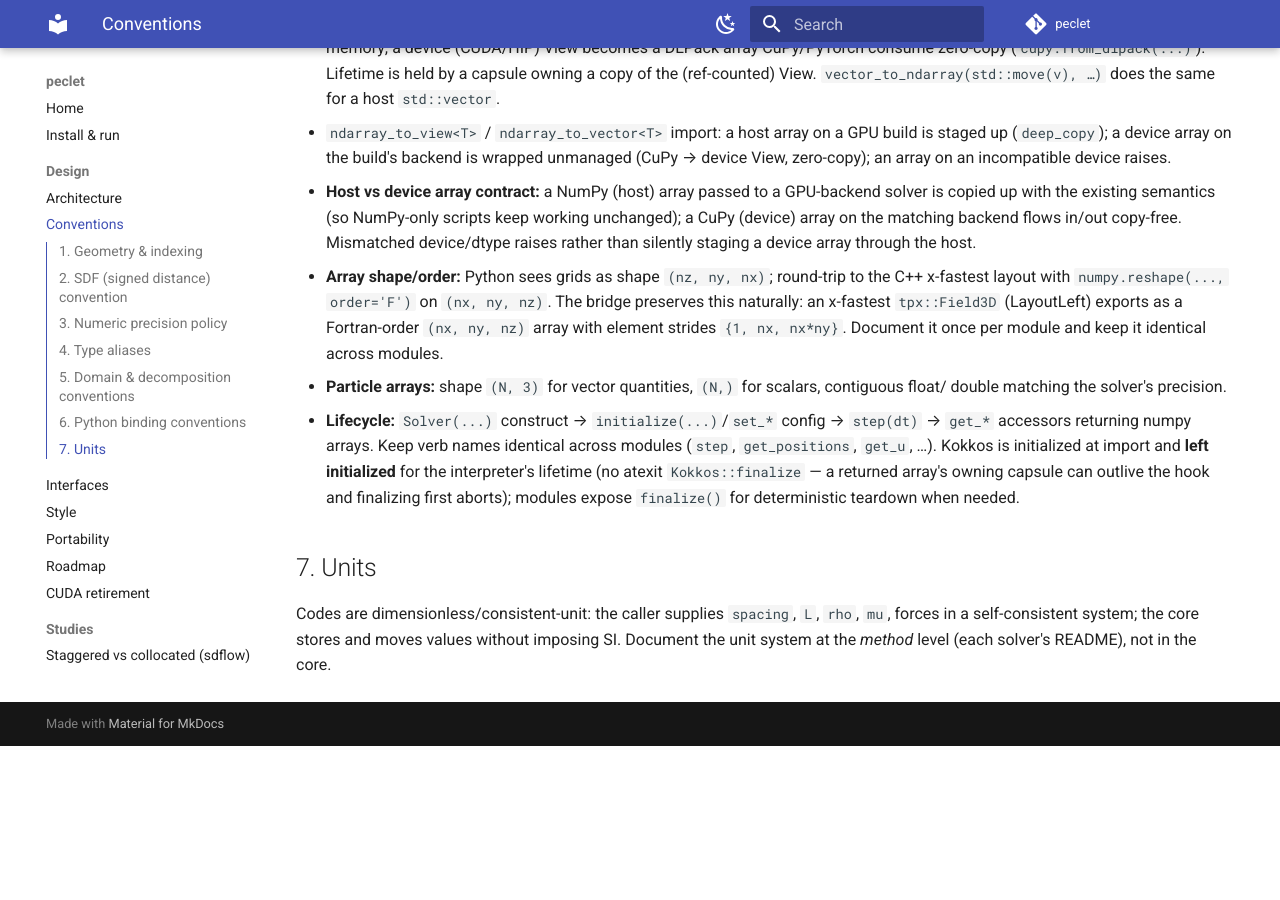
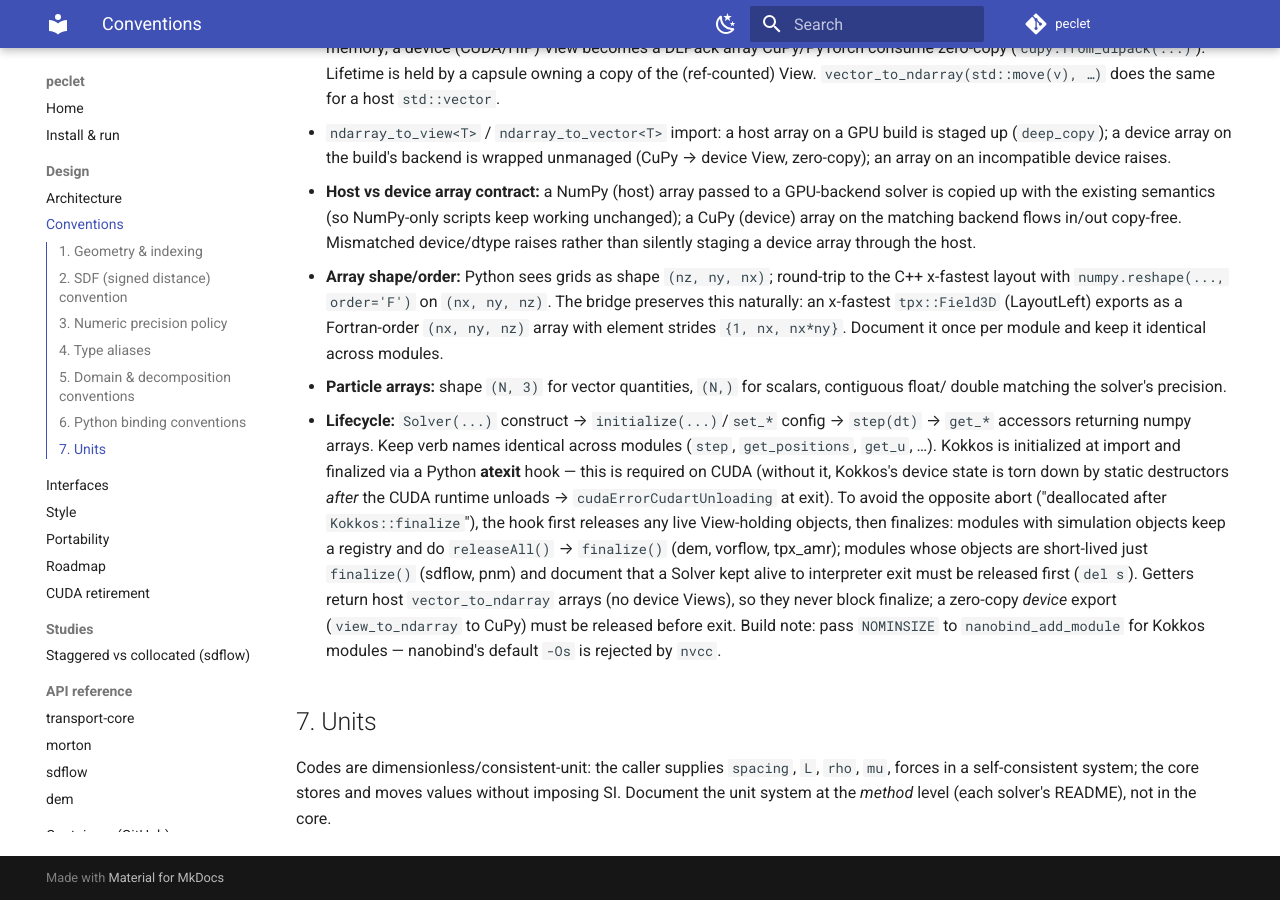
Before and after one commit to computational-chemical-engineering/peclet, an MkDocs documentation site: the page built from docs/CONVENTIONS.md, in a window 1280 px wide and 900 px high, scrolled down 2135 px. Built offline with MkDocs 1.6.1 and Material for MkDocs 9.7.7, drawn with Linux system fonts in a browser that asks for light colours; comment, search, counter and statistics services are not loaded; before the commit the page ends 2881 px from its top, so only the background shows below that.

Commit message:
bump pointers + docs: vorflow get_num_neighbors fix, CUDA build/teardown, CuPy zero-copy proof
Validated on RTX 5080 (CUDA backend), not just host-openmp:
  * vorflow get_num_neighbors fixed (read cellFacetCount, not the per-cell-base difference)
  * NOMINSIZE on every nanobind Kokkos module (nanobind -Os rejected by nvcc)
  * atexit Kokkos::finalize restored everywhere (no-finalize aborts cudaErrorCudartUnloading
    on CUDA); dem/vorflow/tpx_amr use releaseAll()->finalize() registries
  * CuPy zero-copy device path PROVEN (bridge interop test): device View <-> CuPy via DLPack,
    no host bounce; sdflow regression +0.00% on CUDA with clean exit

CONVENTIONS §6 updated: atexit/finalize lifecycle + the NOMINSIZE build note.

Pointers: sdflow 7c05a71, dem 5fb34e3, vorflow c295f88, transport-core 6a5e7d6.

Co-Authored-By: Claude Opus 4.8 <noreply@anthropic.com>

```diff
--- a/docs/CONVENTIONS.md
+++ b/docs/CONVENTIONS.md
@@ -97,9 +97,16 @@ labels and stay local to voronoi; they are not suite-wide types.
   double matching the solver's precision.
 - **Lifecycle:** `Solver(...)` construct → `initialize(...)`/`set_*` config → `step(dt)` → `get_*`
   accessors returning numpy arrays. Keep verb names identical across modules (`step`, `get_positions`,
-  `get_u`, …). Kokkos is initialized at import and **left initialized** for the interpreter's lifetime
-  (no atexit `Kokkos::finalize` — a returned array's owning capsule can outlive the hook and finalizing
-  first aborts); modules expose `finalize()` for deterministic teardown when needed.
+  `get_u`, …). Kokkos is initialized at import and finalized via a Python **atexit** hook — this is
+  required on CUDA (without it, Kokkos's device state is torn down by static destructors *after* the
+  CUDA runtime unloads → `cudaErrorCudartUnloading` at exit). To avoid the opposite abort ("deallocated
+  after `Kokkos::finalize`"), the hook first releases any live View-holding objects, then finalizes:
+  modules with simulation objects keep a registry and do `releaseAll()` → `finalize()` (dem, vorflow,
+  tpx_amr); modules whose objects are short-lived just `finalize()` (sdflow, pnm) and document that a
+  Solver kept alive to interpreter exit must be released first (`del s`). Getters return host
+  `vector_to_ndarray` arrays (no device Views), so they never block finalize; a zero-copy *device*
+  export (`view_to_ndarray` to CuPy) must be released before exit. Build note: pass `NOMINSIZE` to
+  `nanobind_add_module` for Kokkos modules — nanobind's default `-Os` is rejected by `nvcc`.
 
 ## 7. Units
 
```
Also changed, not shown: docs/DOC_CI_WORK_NOTES.md (deleted, +0 -54 lines).
